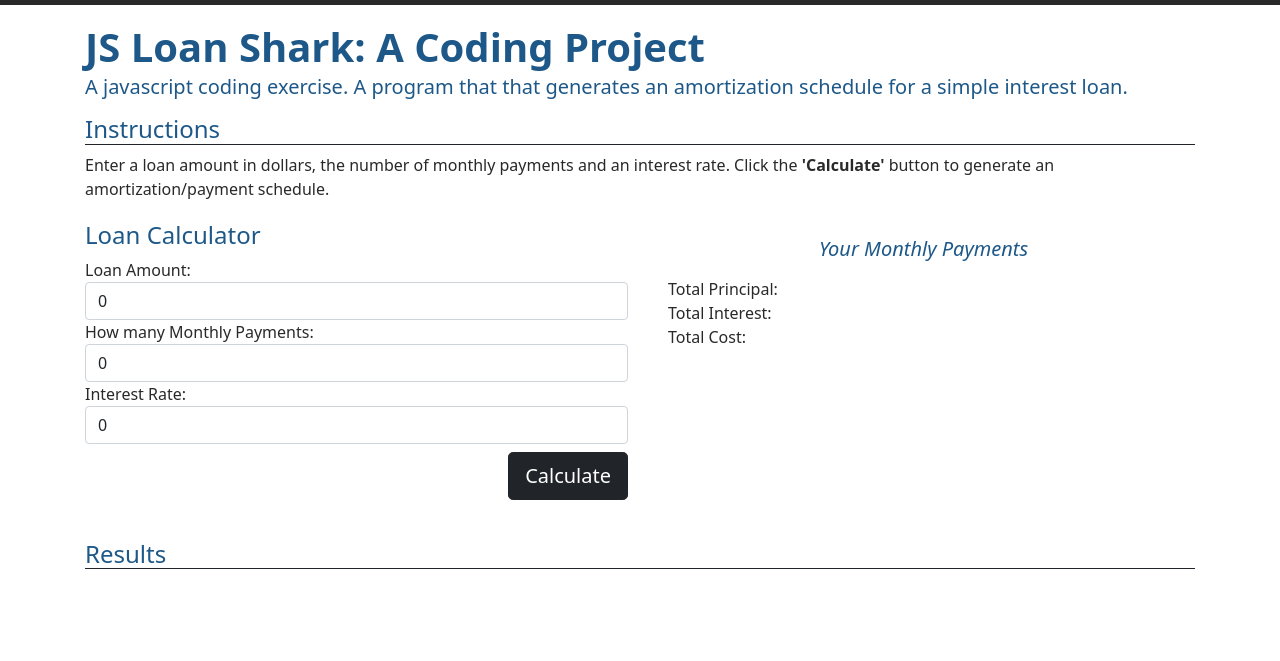
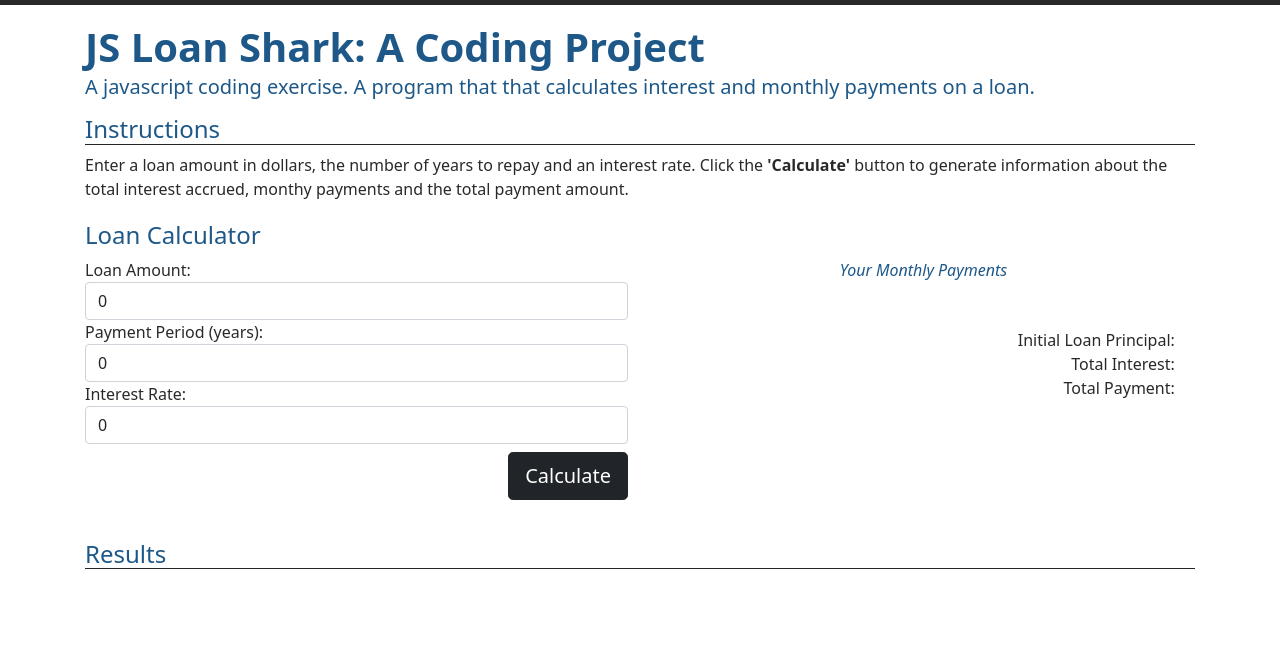
Before and after one commit to Hamberfim/jsLoanShark, a plain HTML site: page app.html in a window 1280 px wide. Shown: the part 61-722 px from the top of the page. Drawn offline with nearby package versions, Linux system fonts and the light colour scheme.

Commit message:
intitial script completed

```diff
--- a/app.html
+++ b/app.html
@@ -55,11 +55,10 @@
                 <div class="col-12">
                     <h4 class="display-6 fw-bold mb-1 mt-3 mt-md-auto"><span class="hundredTitle text-nowrap">JS Loan
                             Shark</span>:<span class="text-nowrap"> A Coding Project</span></h4>
-                    <h5 class="lead">A javascript coding exercise. A program that that generates an amortization
-                        schedule for a simple interest loan.</h5>
+                    <h5 class="lead">A javascript coding exercise. A program that that calculates interest and monthly payments on a loan.</h5>
                     <h4 class="mt-3 border-bottom border-1 border-dark">Instructions</h4>
-                    <p>Enter a loan amount in dollars, the number of monthly payments and an interest rate. Click the
-                        <span class="fw-bold">'Calculate'</span> button to generate an amortization/payment schedule.</p>
+                    <p>Enter a loan amount in dollars, the number of years to repay and an interest rate. Click the
+                        <span class="fw-bold">'Calculate'</span> button to generate information about the total interest accrued, monthy payments and the total payment amount.</p>
                 </div>
             </div>
             <div class="row row-cols-1 row-cols-2">
@@ -70,7 +69,7 @@
                     <input type="number" name="loanAmount" id="loanAmount" class="form-control"
                         placeholder="Loan Amount" value=0 aria-label="Loan Amount">
 
-                    <label for="numberPayments">How many Monthly Payments:</label>
+                    <label for="numberPayments">Payment Period (years):</label>
                     <input type="number" name="numberPayments" id="numberPayments" class="form-control"
                         placeholder="Payments" value=0 aria-label="Payments">
 
@@ -83,13 +82,14 @@
 
                 </div>
                 <div class="col-sm-12 col-md-6 mt-1">
-                    <div class="p-3">
+                    <div class="p-3 mt-4">
                         <!-- Monthly payments -->
-                        <h5 class="d-flex justify-content-center mb-3"><em>Your Monthly Payments</em></h5>
-
-                        <div>Total Principal: <span id="totalPrincipal"><!-- Total Principal --></span></div>
-                        <div>Total Interest: <span id="totalInterest"><!-- Total Interest --></span></div>
-                        <div>Total Cost: <span id="totalCost"><!-- Total Cost --></span></div>
+                        <h6 class="d-flex justify-content-center mb-3"><em>Your Monthly Payments</em></h6>
+                        <h1 id="monthlyPayment" class="fw-bold d-flex justify-content-center"><!-- monthly Payment --></h1>
+                        <br>
+                        <div class="d-flex justify-content-end">Initial Loan Principal:&nbsp;<span id="totalPrincipal" class="fw-bold"><!-- Total Principal --></span></div>
+                        <div class="d-flex justify-content-end">Total Interest:&nbsp;<span id="totalInterest" class="fw-bold"><!-- Total Interest --></span></div>
+                        <div class="d-flex justify-content-end">Total Payment:&nbsp;<span id="totalCost" class="fw-bold"><!-- Total Cost --></span></div>
                     </div>
                 </div>
             </div>
```
